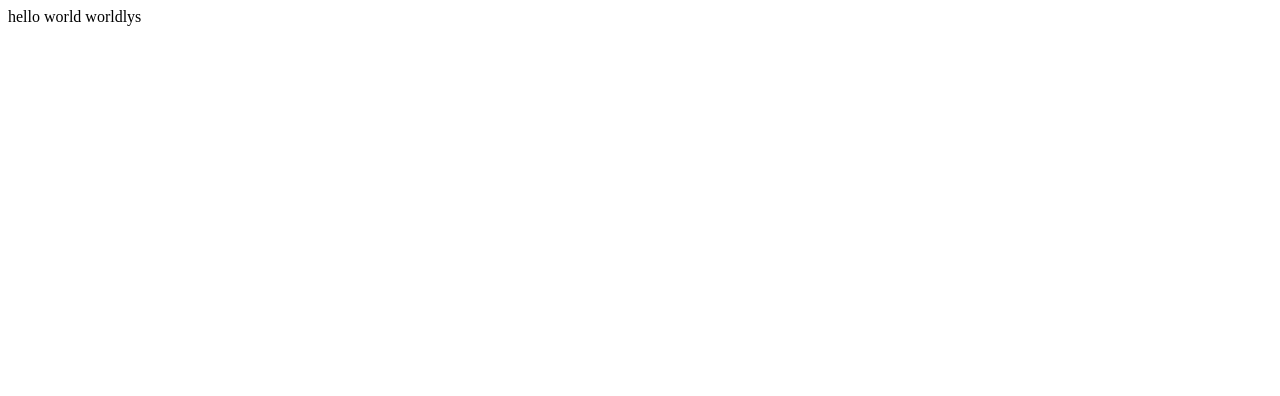
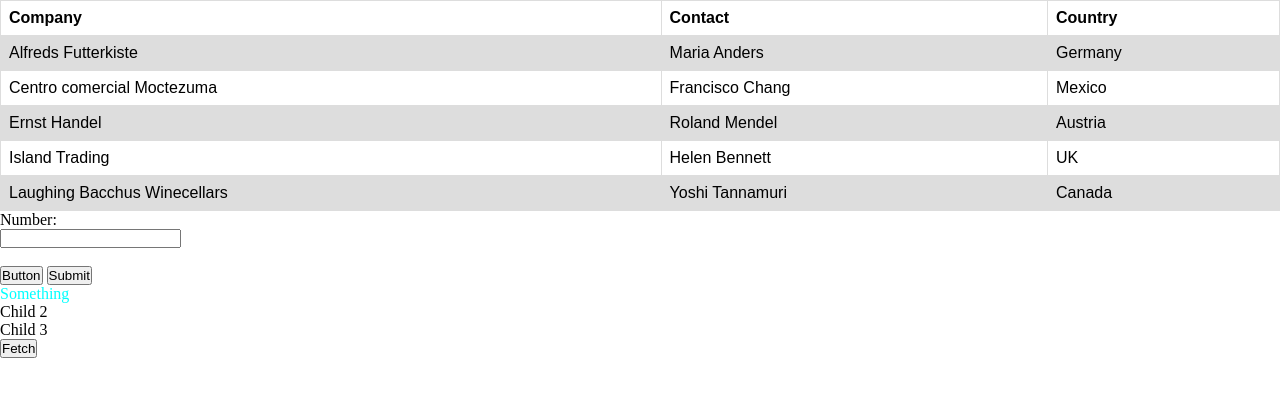
Before and after one commit to gabeewsuk/ApacheWebserver, a plain HTML site: page ApacheTest/index.html in a window 1280 px wide. Drawn offline with Linux system fonts and the light colour scheme.

Commit message:
html project up to date

```diff
--- a/ApacheTest/index.html
+++ b/ApacheTest/index.html
@@ -1 +1,88 @@
-hello world worldlys
+<!DOCTYPE html>
+<html lang="en">
+<head>
+    <meta charset="UTF-8">
+    <meta http-equiv="X-UA-Compatible" content="IE=edge">
+    <meta name="viewport" content="width=device-width, initial-scale=1.0">
+    <title>Document</title>
+    <link rel="stylesheet" href="style.css">
+    <style>
+        *{
+            margin: 0;
+            padding: 0;
+        }
+        table {
+            font-family: arial, sans-serif;
+            border-collapse: collapse;
+            width: 100%;
+        }
+
+        td, th {
+            border: 1px solid #dddddd;
+            text-align: left;
+            padding: 8px;
+        }
+
+        tr:nth-child(even) {
+            background-color: #dddddd;
+        }
+    </style>
+</head>
+<body>
+    <div class="output"></div>
+
+    <table>
+        <tr>
+            <th>Company</th>
+            <th>Contact</th>
+            <th>Country</th>
+        </tr>
+        <tr>
+            <td>Alfreds Futterkiste</td>
+            <td>Maria Anders</td>
+            <td>Germany</td>
+        </tr>
+        <tr>
+            <td>Centro comercial Moctezuma</td>
+            <td>Francisco Chang</td>
+            <td>Mexico</td>
+        </tr>
+        <tr>
+            <td>Ernst Handel</td>
+            <td>Roland Mendel</td>
+            <td>Austria</td>
+        </tr>
+        <tr>
+            <td>Island Trading</td>
+            <td>Helen Bennett</td>
+            <td>UK</td>
+        </tr>
+        <tr>
+            <td>Laughing Bacchus Winecellars</td>
+            <td>Yoshi Tannamuri</td>
+            <td>Canada</td>
+        </tr>
+    </table>
+
+    <div id="id"></div>
+
+    <form>
+
+        <label for="lname">Number:</label><br>
+        <input type="number" id="num" name="lname" ><br><br>
+        <button onclick="increment()">Button</button>
+        <input type="submit" onsubmit="increment(event);" value="Submit">
+    </form>
+
+    <div class="parent">
+        <p id="hoveringPara">Something</p>
+        <p>Child 2</p>
+        <p>Child 3</p>
+    </div>
+
+    <button onclick="fetcher()">Fetch</button>
+
+
+    <script src="script.js"></script>
+</body>
+</html>
--- /dev/null
+++ b/ApacheTest/script.js
@@ -0,0 +1,30 @@
+let number = document.getElementById("num").value;
+
+let output = document.getElementById("output");
+
+function increment(event) {
+  event.preventDefault();
+  number.value++;
+  output.innerHTML = "<p>Value:" + number.value + " ";
+}
+
+/**
+ * GET- Get stuff from apis
+ * POST - POST stuff to apis
+ */
+
+function fetcher() {
+  fetch("https://jsonplaceholder.typicode.com/posts", {
+    method: "POST",
+    body: JSON.stringify({
+      title: "foo",
+      body: "bar",
+      userId: 1,
+    }),
+    headers: {
+      "Content-type": "application/json; charset=UTF-8",
+    },
+  })
+    .then((response) => response.json())
+    .then((json) => console.log(json));
+}
--- /dev/null
+++ b/ApacheTest/style.css
@@ -0,0 +1,8 @@
+#hoveringPara {
+  color: aqua;
+}
+
+#hoveringPara:hover {
+  color: black;
+  transition: 1s ease-in-out;
+}
```
